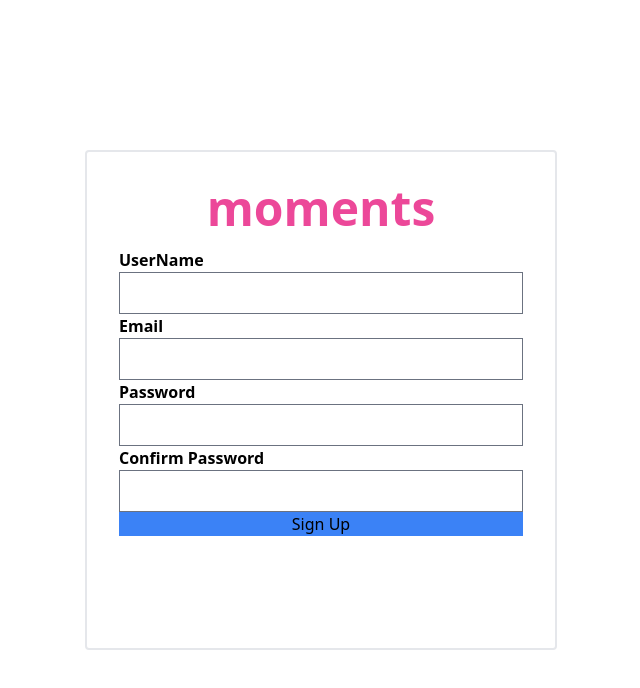
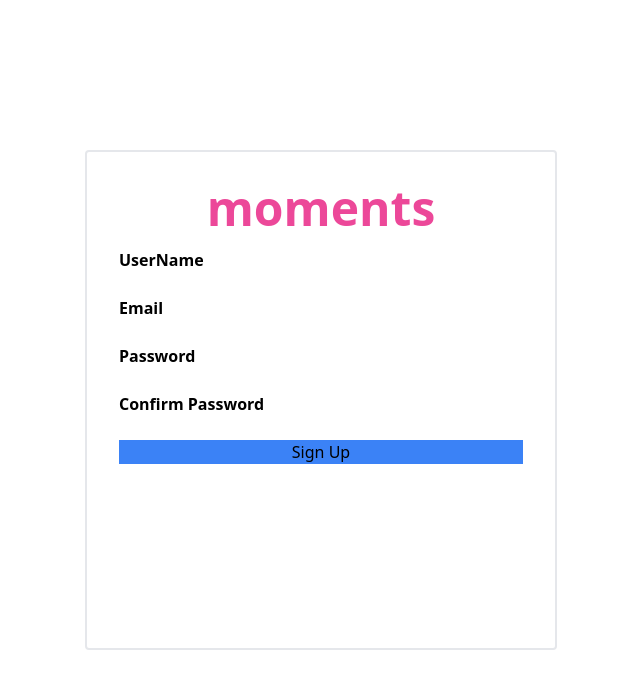
Before and after one commit to RocTanweer/moments-frontend, a Next.js app: page / in a window 1280 px wide. Shown: the top 688 px of the page, without its empty margins (319-959 px from the left). Built offline with nearby package versions, Linux system fonts and the light colour scheme.

Commit message:
removed forms plugin from tailwindcss

```diff
--- a/package.json
+++ b/package.json
@@ -9,11 +9,11 @@
     "lint": "next lint"
   },
   "dependencies": {
-    "@tailwindcss/forms": "^0.4.0",
     "formik": "^2.2.9",
     "next": "12.1.0",
     "react": "17.0.2",
-    "react-dom": "17.0.2"
+    "react-dom": "17.0.2",
+    "react-icons": "^4.3.1"
   },
   "devDependencies": {
     "autoprefixer": "^10.4.2",
--- a/tailwind.config.js
+++ b/tailwind.config.js
@@ -7,5 +7,5 @@ module.exports = {
     },
     extend: {},
   },
-  plugins: [require("@tailwindcss/forms")],
+  plugins: [],
 };
```
Also changed, not shown: 1 other file (tests, documents, lock files or other folders).
